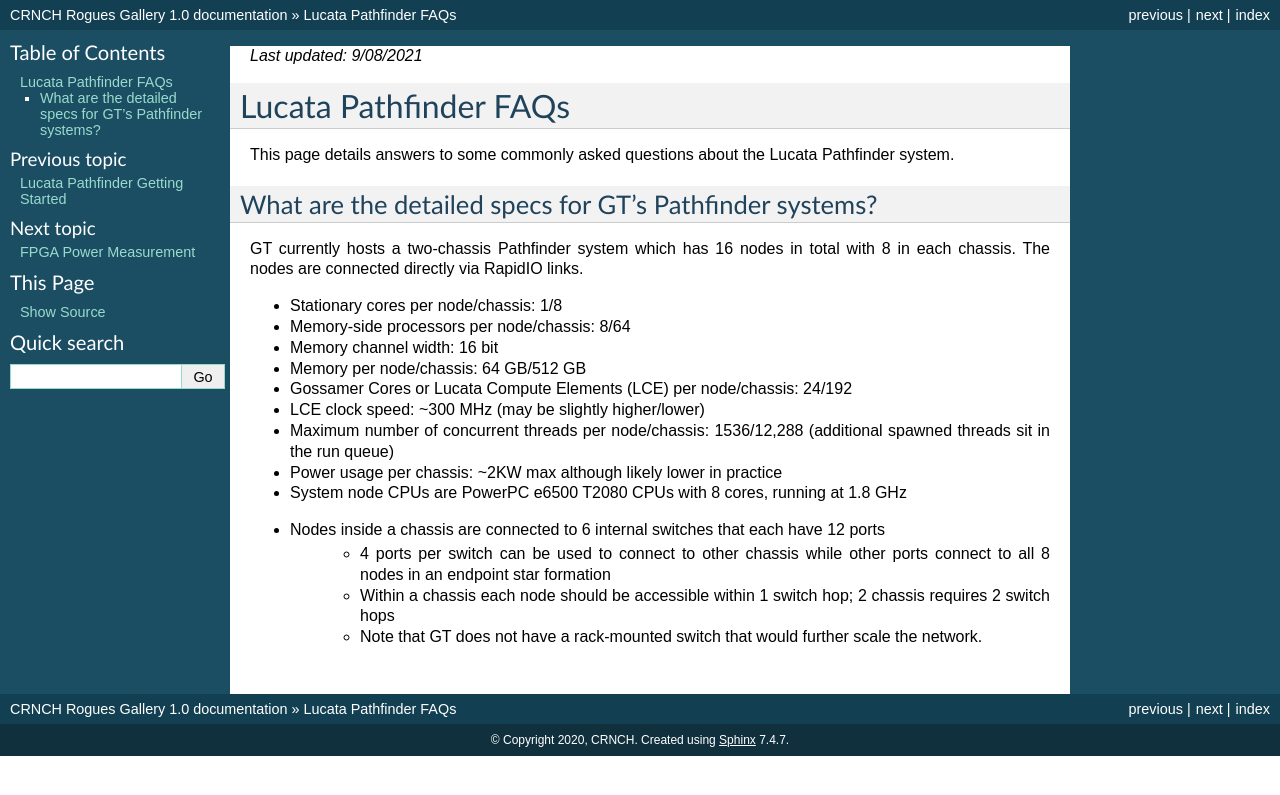
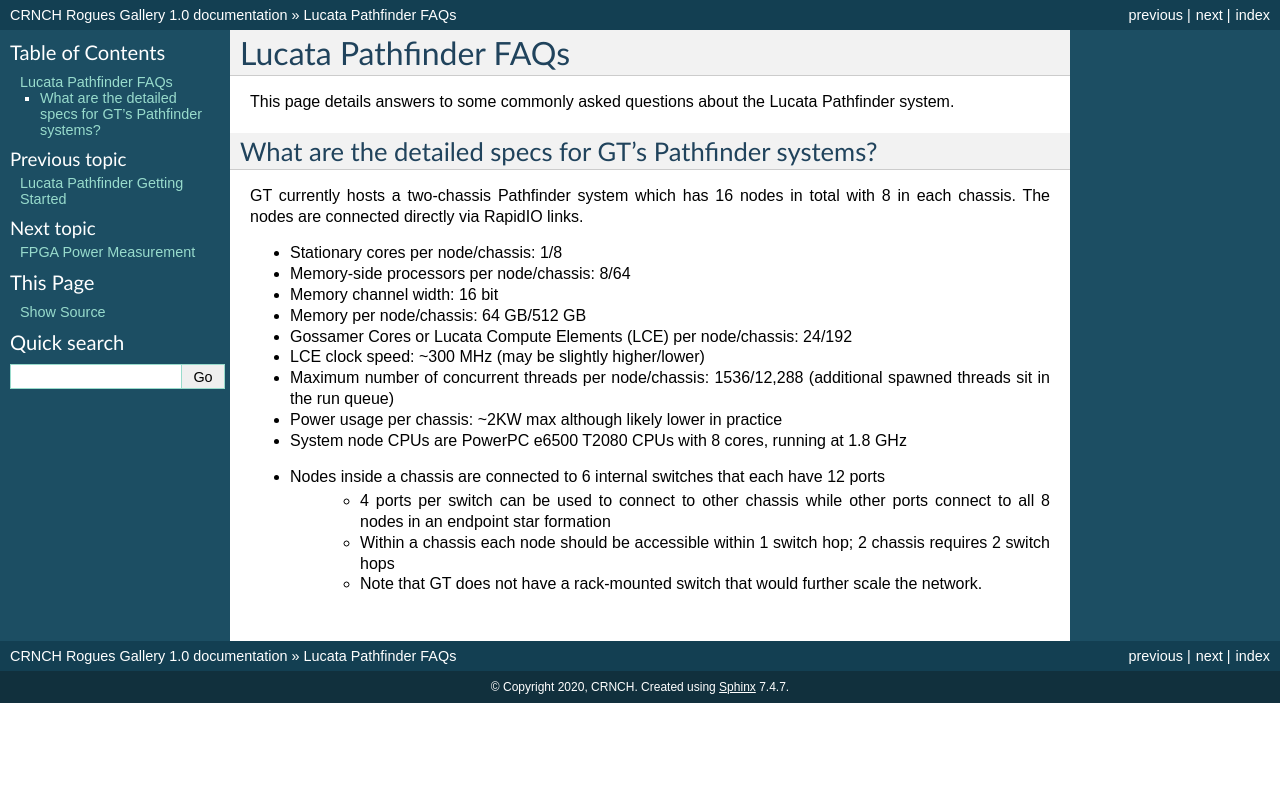
Before and after one commit to gt-crnch-rg/read-the-docs, a Sphinx documentation site: the page built from docs/lucata/lucata-faq.rst, in a window 1280 px wide. Shown: the top 795 px of the page. Built offline with Sphinx 7.4.7, drawn with Linux system fonts in a browser that asks for light colours; pages that are not in the unit, such as notebooks, are missing from menus.

Commit message:
Update lucata-faq.rst

```diff
--- a/docs/lucata/lucata-faq.rst
+++ b/docs/lucata/lucata-faq.rst
@@ -1,5 +1,3 @@
-*Last updated: 9/08/2021*
-
 Lucata Pathfinder FAQs
 ============
 This page details answers to some commonly asked questions about the Lucata Pathfinder system.
```
